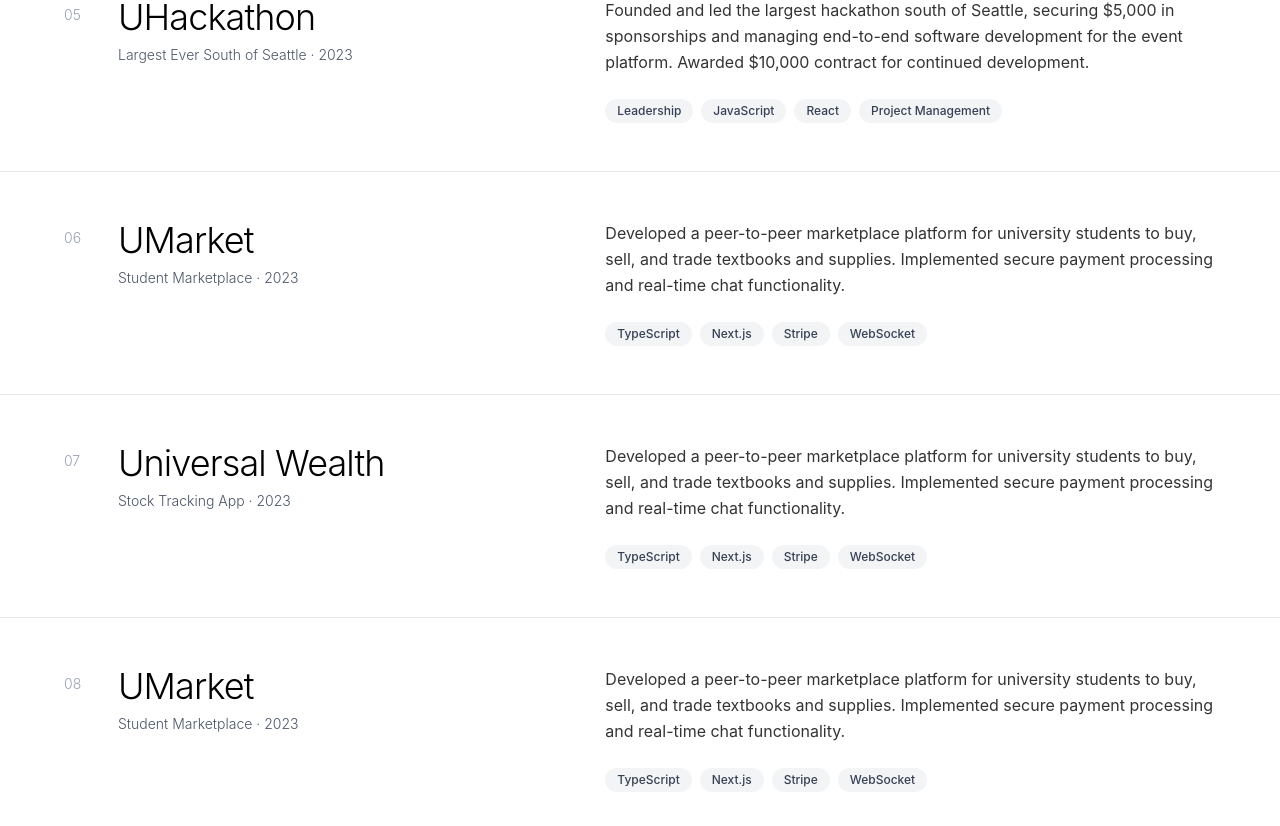
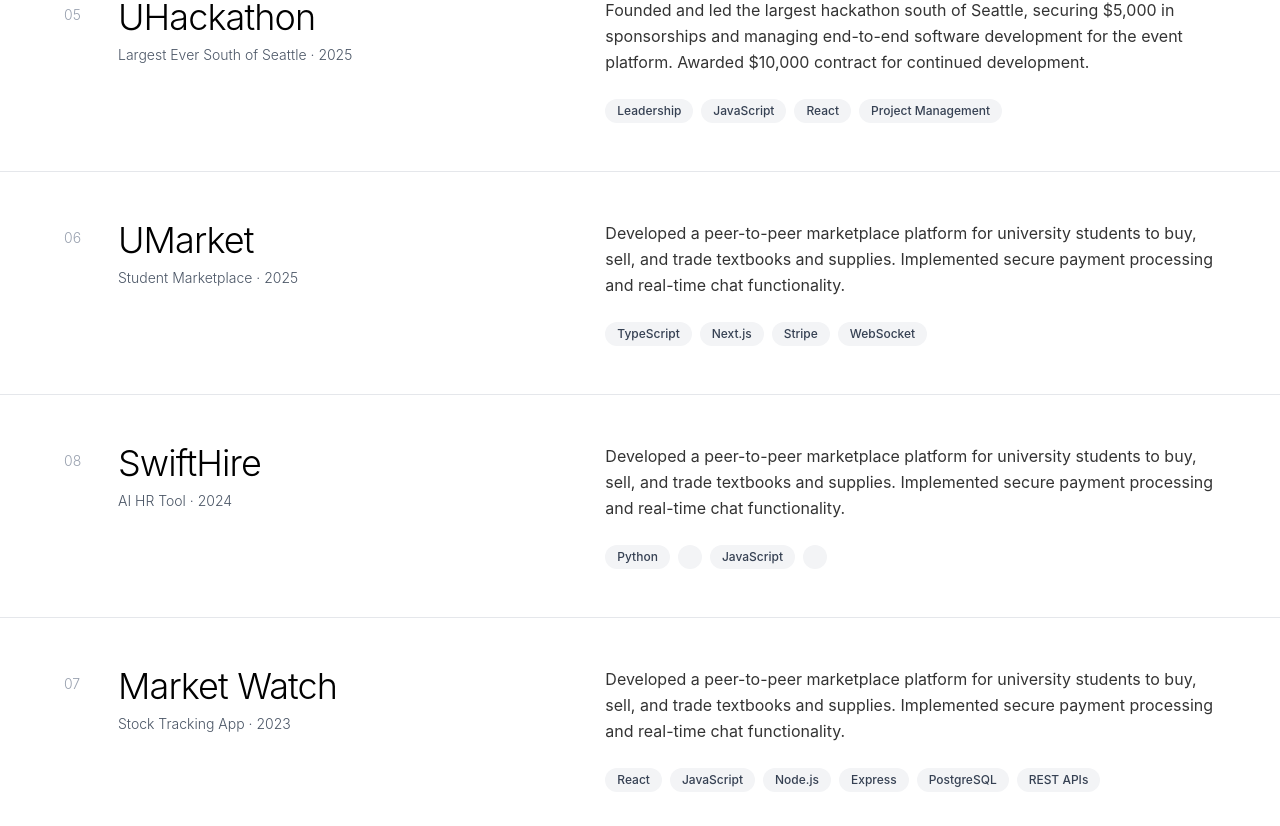
Before and after one commit to celestinryf/portfolio, a Next.js app in the folder client/: page /work in a window 1280 px wide. Shown: the part 1606-2432 px from the top of the page. Built offline with nearby package versions, Linux system fonts and the light colour scheme.

Commit message:
rgergqer

```diff
--- a/client/src/app/(pages)/work/page.tsx
+++ b/client/src/app/(pages)/work/page.tsx
@@ -24,7 +24,7 @@
       "Built an ML-powered document ingestion pipeline for the University of Washington CS department, migrating over 50,000 legacy files and reducing manual data entry by 90%. Developed full-stack features using Next.js, TypeScript, and GraphQL.",
     image: "/assets/SETlib.png",
     tags: ["Go", "Python", "TypeScript", "PostgreSQL", "GraphQL"],
-    year: "2024",
+    year: "2025",
     slug: "setlib",
   },
   {
@@ -35,7 +35,7 @@
       "Engineered a monolithic Node.js backend into microservices architecture, improving API response latency by 38%. Built interactive prototypes with React and Redux, reducing page load times by 40% for production deployment.",
     image: "/assets/lms.png",
     tags: ["React", "Node.js", "Redux", "Microservices", "CI/CD"],
-    year: "2024",
+    year: "2025",
     slug: "illuminance-esthetics",
   },
     {
@@ -46,7 +46,7 @@
       "Engineered a monolithic Node.js backend into microservices architecture, improving API response latency by 38%. Built interactive prototypes with React and Redux, reducing page load times by 40% for production deployment.",
     image: "/assets/lms.png",
     tags: ["React", "Node.js", "Redux", "Microservices", "CI/CD"],
-    year: "2024",
+    year: "2025",
     slug: "illuminance-esthetics",
   },
     {
@@ -57,7 +57,7 @@
       "Engineered a monolithic Node.js backend into microservices architecture, improving API response latency by 38%. Built interactive prototypes with React and Redux, reducing page load times by 40% for production deployment.",
     image: "/assets/lms.png",
     tags: ["React", "Node.js", "Redux", "Microservices", "CI/CD"],
-    year: "2024",
+    year: "2025",
     slug: "illuminance-esthetics",
   },
   {
@@ -68,7 +68,7 @@
       "Founded and led the largest hackathon south of Seattle, securing $5,000 in sponsorships and managing end-to-end software development for the event platform. Awarded $10,000 contract for continued development.",
     image: "/assets/aura farm.png",
     tags: ["Leadership", "JavaScript", "React", "Project Management"],
-    year: "2023",
+    year: "2025",
     slug: "uhackathon",
   },
   {
@@ -79,28 +79,28 @@
       "Developed a peer-to-peer marketplace platform for university students to buy, sell, and trade textbooks and supplies. Implemented secure payment processing and real-time chat functionality.",
     image: "/assets/umarket (1).png",
     tags: ["TypeScript", "Next.js", "Stripe", "WebSocket"],
-    year: "2023",
+    year: "2025",
+    slug: "umarket",
+  },
+  {
+    id: "08",
+    title: "SwiftHire",
+    category: "AI HR Tool",
+    description:
+      "Developed a peer-to-peer marketplace platform for university students to buy, sell, and trade textbooks and supplies. Implemented secure payment processing and real-time chat functionality.",
+    image: "/assets/umarket (1).png",
+    tags: ["Python", "", "JavaScript", ""],
+    year: "2024",
     slug: "umarket",
   },
     {
     id: "07",
-    title: "Universal Wealth",
+    title: "Market Watch",
     category: "Stock Tracking App",
     description:
       "Developed a peer-to-peer marketplace platform for university students to buy, sell, and trade textbooks and supplies. Implemented secure payment processing and real-time chat functionality.",
     image: "/assets/umarket (1).png",
-    tags: ["TypeScript", "Next.js", "Stripe", "WebSocket"],
-    year: "2023",
-    slug: "umarket",
-  },
-    {
-    id: "08",
-    title: "UMarket",
-    category: "Student Marketplace",
-    description:
-      "Developed a peer-to-peer marketplace platform for university students to buy, sell, and trade textbooks and supplies. Implemented secure payment processing and real-time chat functionality.",
-    image: "/assets/umarket (1).png",
-    tags: ["TypeScript", "Next.js", "Stripe", "WebSocket"],
+    tags: ["React", "JavaScript", "Node.js", "Express", "PostgreSQL", "REST APIs"],
     year: "2023",
     slug: "umarket",
   },
```
